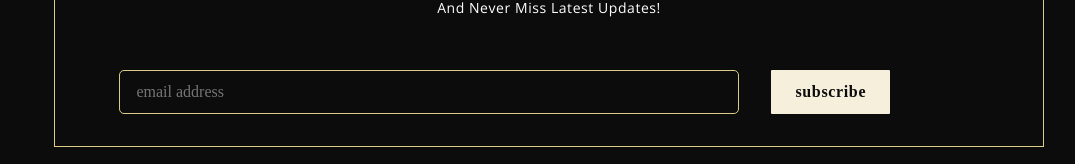
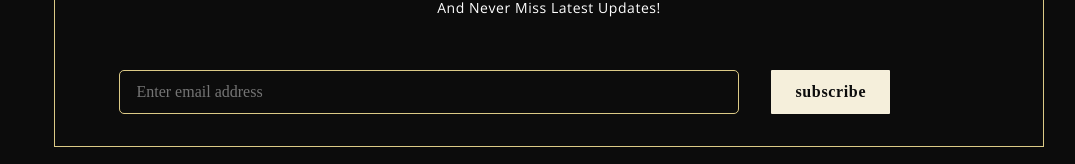
Before and after one commit to pm-moyanor/next_grill_restaurant, a Next.js app: page /components/Footer/Footer in a window 1280 px wide. Shown: the part 170-334 px from the top of the page, without its empty margins (91-1166 px from the left). Built offline with nearby package versions, Linux system fonts and the light colour scheme; a web font is replaced by a local one.

Commit message:
add form logic

```diff
--- a/pages/components/Footer/Footer.jsx
+++ b/pages/components/Footer/Footer.jsx
@@ -1,12 +1,12 @@
 import { FiFacebook, FiTwitter, FiInstagram } from "react-icons/fi";
-
+//import { handler } from "../api/subscribe";
 import Newsletter from "../Newsletter/Newsletter";
 import FooterOverlay from "../FooterOverlay/FooterOverlay";
 
 import styles from "./Footer.module.css";
 
 const Footer = () => {
-  console.log(Newsletter);
+//console.log(Newsletter);
   return (
     <div className={`${styles["app__footer"]} section__padding`} id="login">
       <FooterOverlay />
--- a/pages/components/Newsletter/Newsletter.jsx
+++ b/pages/components/Newsletter/Newsletter.jsx
@@ -1,13 +1,19 @@
 import Subheading from "../Subheading/Subheading";
 import { useState } from "react";
+
 import styles from "../Newsletter/Newsletter.module.css";
 
 const Newsletter = () => {
-  const [inputValue, setInputValue] = useState("");
+  const [email, setEmail] = useState("");
 
-  function handleSubmit(e) {
-    setInputValue(e.target.value);
-    console.log(inputValue);
+  async function handleSubmit(e) {
+    e.preventDefault();
+
+    const data = { email: email };
+//how to store in database ? local api ?
+    const JSONdata = JSON.stringify(data);
+
+    setEmail('')
   }
 
   return (
@@ -18,20 +24,27 @@ const Newsletter = () => {
         <p className="p__opensans">And never miss latest Updates!</p>
       </div>
 
-      <div className={styles["app__newsletter-input"]}>
+      <form
+        onSubmit={handleSubmit}
+        className={styles["app__newsletter-input"]}
+        action="pages/api/subscribe"
+        method="post"
+      >
         <input
-          type="text"
-          placeholder="email address"
-          value={inputValue}
-          onChange={() => {
-            handleSubmit(e);
+          type="email"
+          placeholder="Enter email address"
+          value={email}
+          id="email"
+          name="email"
+          onChange={(e) => {
+            setEmail(e.target.value);
           }}
         />
 
         <button type="submit" className="custom__button">
           subscribe
         </button>
-      </div>
+      </form>
     </div>
   );
 };
```
